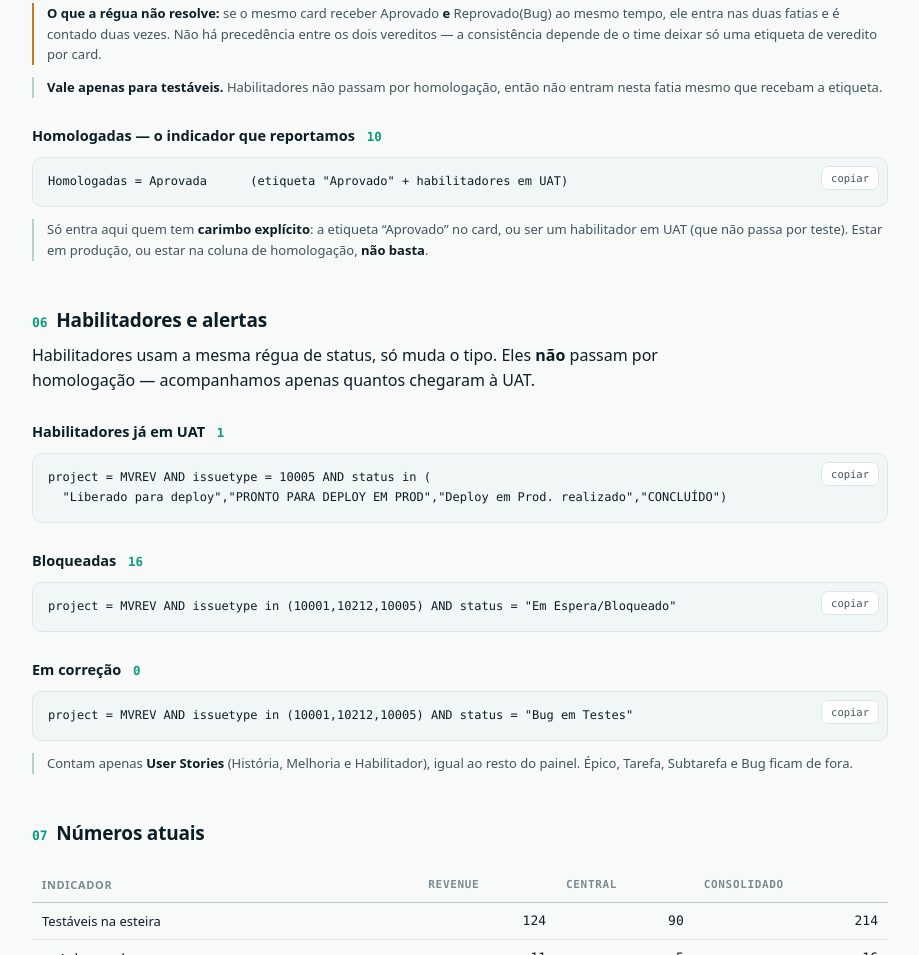
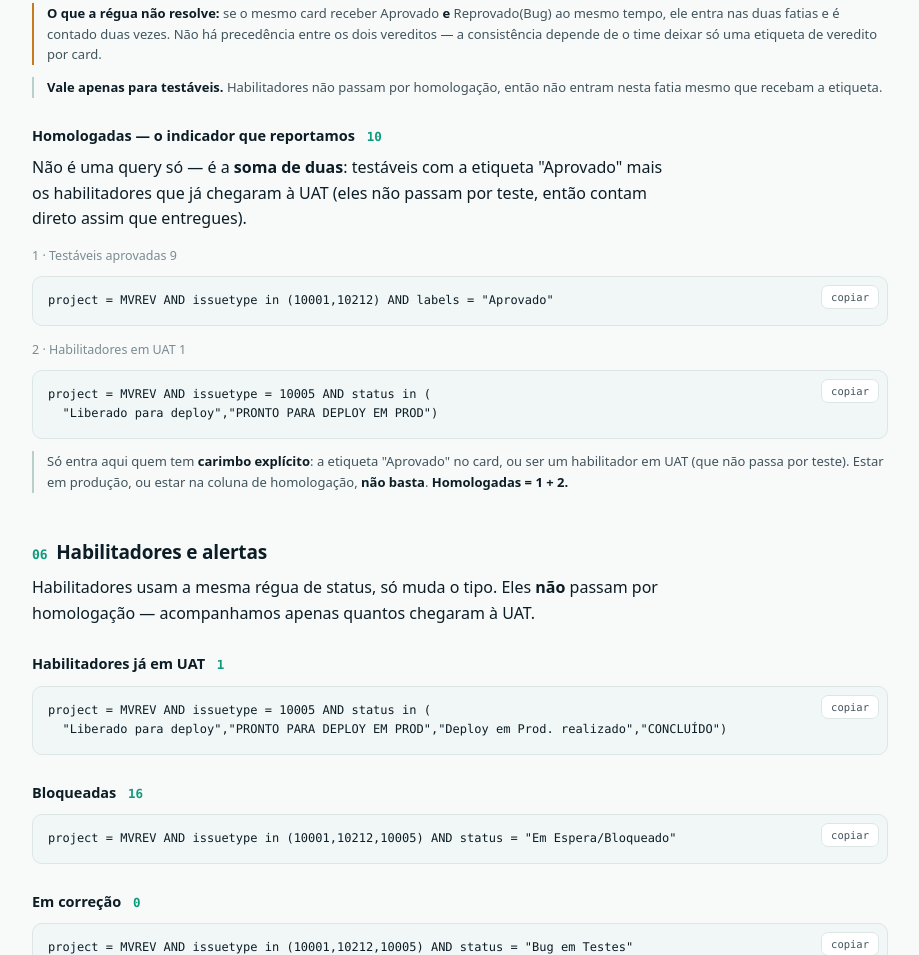
Before and after one commit to Dessachaves87/mv-projetos, a plain HTML site: page metodologia.html in a window 1280 px wide. Shown: the part 4971-5926 px from the top of the page, without its empty margins (180-1099 px from the left). Drawn offline with Linux system fonts and the light colour scheme.

Commit message:
metodologia: separar Homologadas em 2 JQLs reais (era so texto)

```diff
--- a/metodologia.html
+++ b/metodologia.html
@@ -339,10 +339,16 @@ consistência depende de o time deixar só uma etiqueta de veredito por card.</d
 não entram nesta fatia mesmo que recebam a etiqueta.</div>
 
 <h3>Homologadas — o indicador que reportamos <span class="res" data-m="homol">—</span></h3>
-<div class="jql"><pre>Homologadas = Aprovada      (etiqueta "Aprovado" + habilitadores em UAT)</pre></div>
-<div class="nota">Só entra aqui quem tem <b>carimbo explícito</b>: a etiqueta “Aprovado” no card, ou
+<p>Não é uma query só — é a <b>soma de duas</b>: testáveis com a etiqueta "Aprovado" mais os
+habilitadores que já chegaram à UAT (eles não passam por teste, então contam direto assim que entregues).</p>
+<p style="color:var(--muted);font-size:12.5px;margin:14px 0 2px">1 · Testáveis aprovadas <span class="res" data-m="homF">—</span></p>
+<div class="jql"><pre>project = MVREV AND issuetype in (10001,10212) AND labels = "Aprovado"</pre></div>
+<p style="color:var(--muted);font-size:12.5px;margin:14px 0 2px">2 · Habilitadores em UAT <span class="res" data-m="aprHab">—</span></p>
+<div class="jql"><pre>project = MVREV AND issuetype = 10005 AND status in (
+  "Liberado para deploy","PRONTO PARA DEPLOY EM PROD")</pre></div>
+<div class="nota">Só entra aqui quem tem <b>carimbo explícito</b>: a etiqueta "Aprovado" no card, ou
 ser um habilitador em UAT (que não passa por teste). Estar em produção, ou estar na coluna de
-homologação, <b>não basta</b>.</div>
+homologação, <b>não basta</b>. <b>Homologadas = 1 + 2.</b></div>
 
 <h2><span class="n">06</span>Habilitadores e alertas</h2>
 <p>Habilitadores usam a mesma régua de status, só muda o tipo. Eles <b>não</b> passam por homologação —
```
